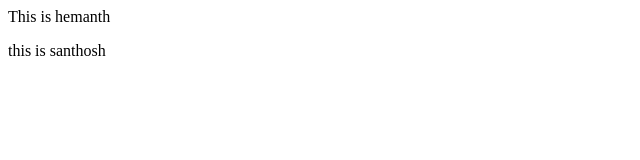
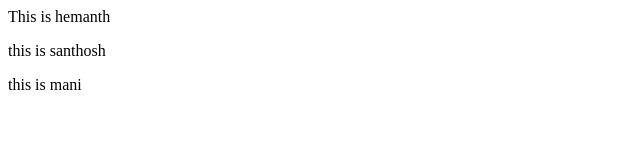
Before and after one commit to santoshreddymca/UIsanthosh, a plain HTML site: page index.html in a window 1280 px wide. Shown: the full height of the page, 0-640 px from the left. Drawn offline with Linux system fonts and the light colour scheme.

Commit message:
Update index.html

```diff
--- a/index.html
+++ b/index.html
@@ -1,2 +1,3 @@
 <p> This is hemanth </p>
 <p> this is  santhosh</p>
+<p> this is  mani </p>
```
